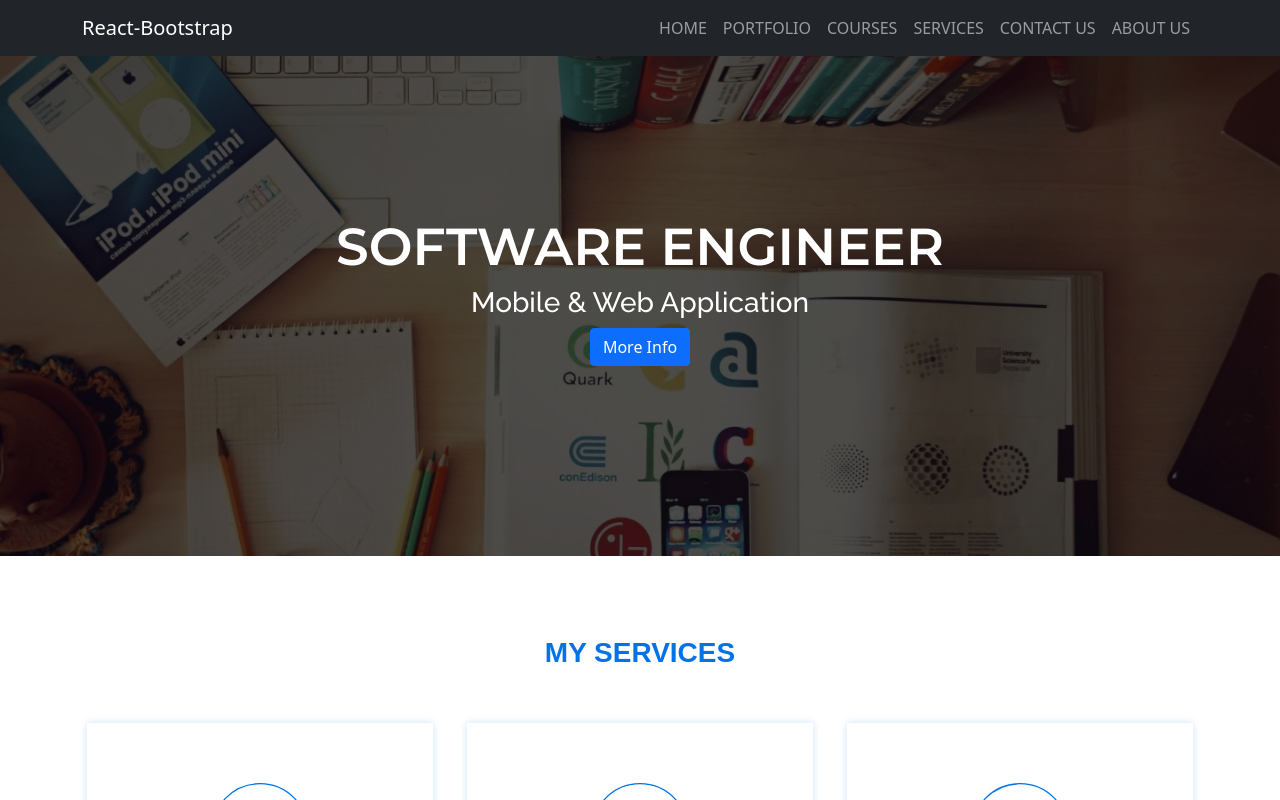
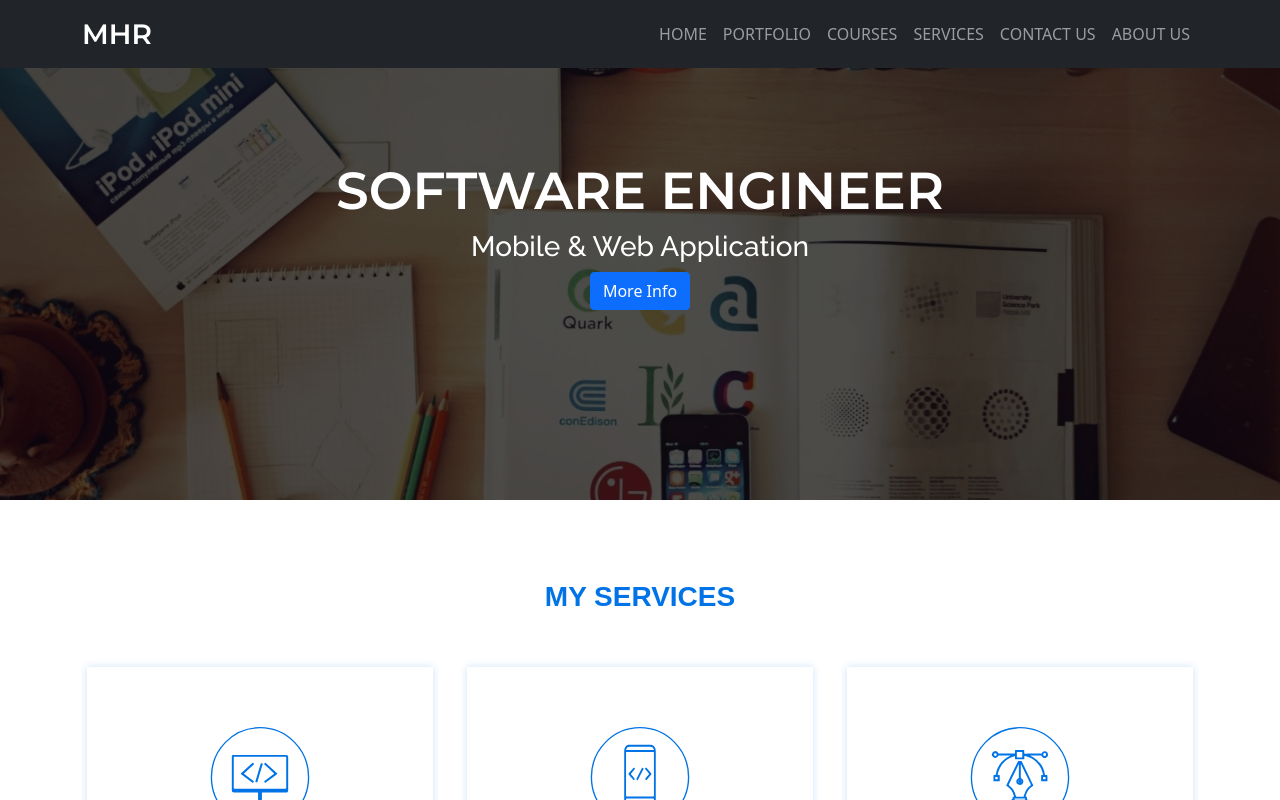
Before and after one commit to Rony002221/Portfolio-website-using-React-JS, a React (Create React App) app: page / in a window 1280 px wide. Shown: the top 800 px of the page. Built offline with nearby package versions, Linux system fonts and the light colour scheme.

Commit message:
customize Top Navigation Bar and alive scroll feature

```diff
--- a/src/asset/css/custom.css
+++ b/src/asset/css/custom.css
@@ -63,3 +63,18 @@
 .serviceCard:hover{
     box-shadow: 0 0 12px 0 rgba(0,115,230,0.6);
 }
+
+
+
+.navTitle{
+    font-family: 'Montserrat', sans-serif;
+    font-size: 28px;
+    font-weight: 600;
+    color: #ffffff !important;
+}
+.navTitleScroll{
+    font-family: 'Montserrat', sans-serif;
+    font-size: 24px;
+    font-weight: 600;
+    color: #0d6efd !important;
+}
--- a/src/components/navigationBar/topNavigationBar.js
+++ b/src/components/navigationBar/topNavigationBar.js
@@ -5,14 +5,35 @@ import {Container, Nav, Navbar, NavDropdown} from "react-bootstrap";
 
 
 class TopNavigationBar extends Component {
+    constructor(){
+        super();
+        this.state={
+            navBarTitle:"navTitle"
+        }
+    }
+
+
+    onScroll = () =>{
+        if(window.scrollY>100){
+            this.setState({navBarTitle:'navTitleScroll'})
+        }
+        else if(window.scrollY<100){
+            this.setState({navBarTitle:'navTitle'})
+        }
+    }
+
+    componentDidMount() {
+        window.addEventListener('scroll',this.onScroll)
+    }
+
     render() {
         return (
             <Fragment>
 
 
-                    <Navbar collapseOnSelect expand="lg" bg="dark" variant="dark">
+                    <Navbar fixed="top" collapseOnSelect expand="lg" bg="dark" variant="dark">
                         <Container>
-                            <Navbar.Brand href="#home">React-Bootstrap</Navbar.Brand>
+                            <Navbar.Brand href="#home" className={this.state.navBarTitle}>MHR</Navbar.Brand>
                             <Navbar.Toggle aria-controls="responsive-navbar-nav" />
                             <Navbar.Collapse id="responsive-navbar-nav">
                                 <Nav className="me-auto">
```
